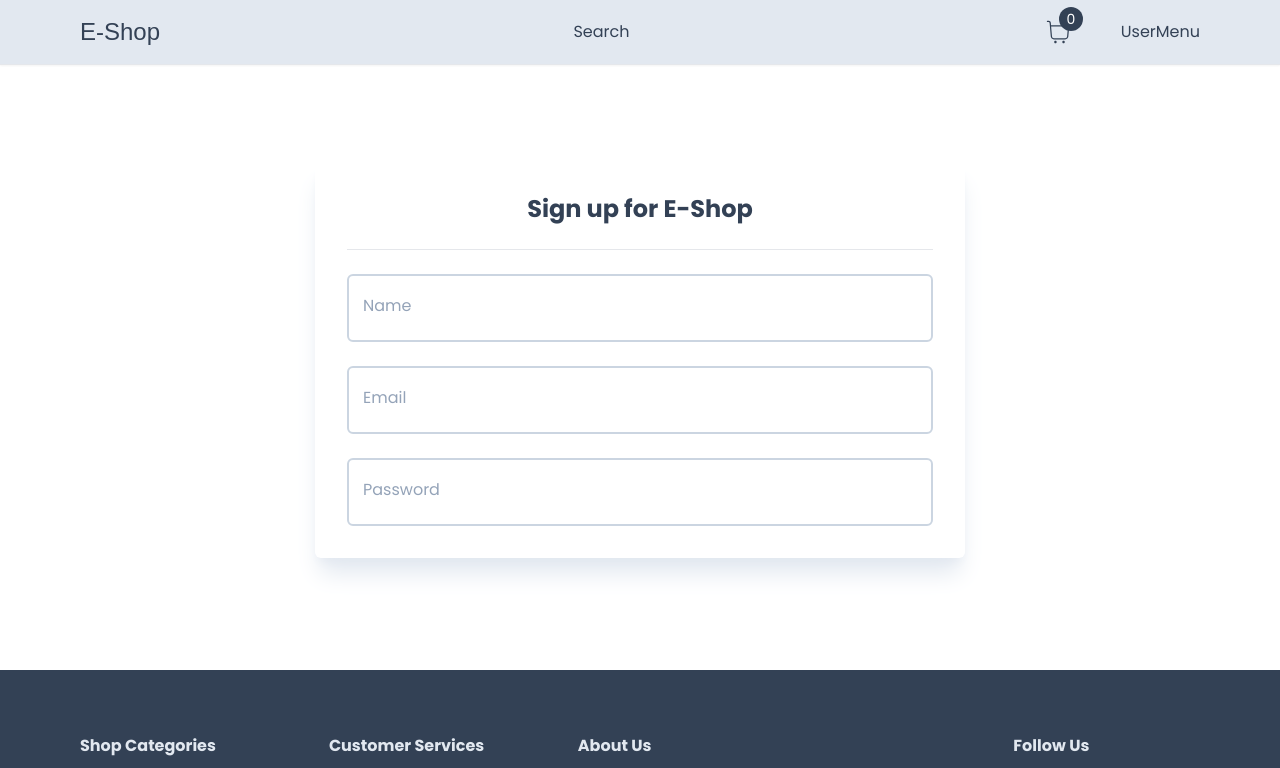
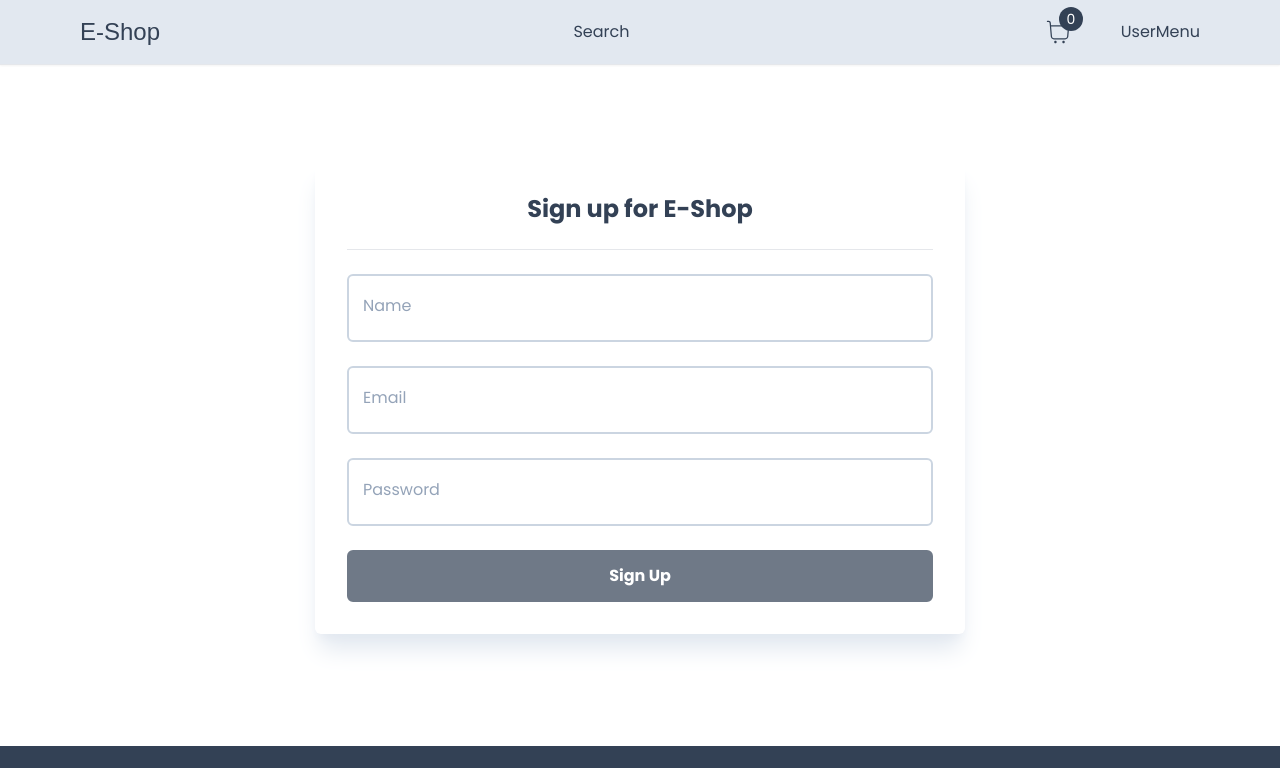
Before and after one commit to Alek30k/E-shop, a Next.js app: page /register in a window 1280 px wide. Shown: the top 768 px of the page. Built offline with nearby package versions, Linux system fonts and the light colour scheme; a web font is replaced by a local one.

Commit message:
last commit

```diff
--- a/app/register/RegisterForm.tsx
+++ b/app/register/RegisterForm.tsx
@@ -5,7 +5,13 @@ import Heading from "../components/Heading";
 import Input from "../components/inputs/Input";
 import { register } from "module";
 import { error } from "console";
-import { FieldValues, useForm, FormSubmitHandler } from "react-hook-form";
+import {
+  FieldValues,
+  useForm,
+  FormSubmitHandler,
+  SubmitHandler,
+} from "react-hook-form";
+import Button from "../components/products/Button";
 
 const RegisterForm = () => {
   const [isLoading, setIsLoading] = useState(false);
@@ -20,6 +26,11 @@ const RegisterForm = () => {
       password: "",
     },
   });
+
+  const onSubmit: SubmitHandler<FieldValues> = (data) => {
+    setIsLoading(true);
+    console.log(data);
+  };
 
   return (
     <>
@@ -50,6 +61,10 @@ const RegisterForm = () => {
         required
         type="password"
       />
+      <Button
+        label={isLoading ? "Loading" : "Sign Up"}
+        onClick={handleSubmit(onSubmit)}
+      />
     </>
   );
 };
```
